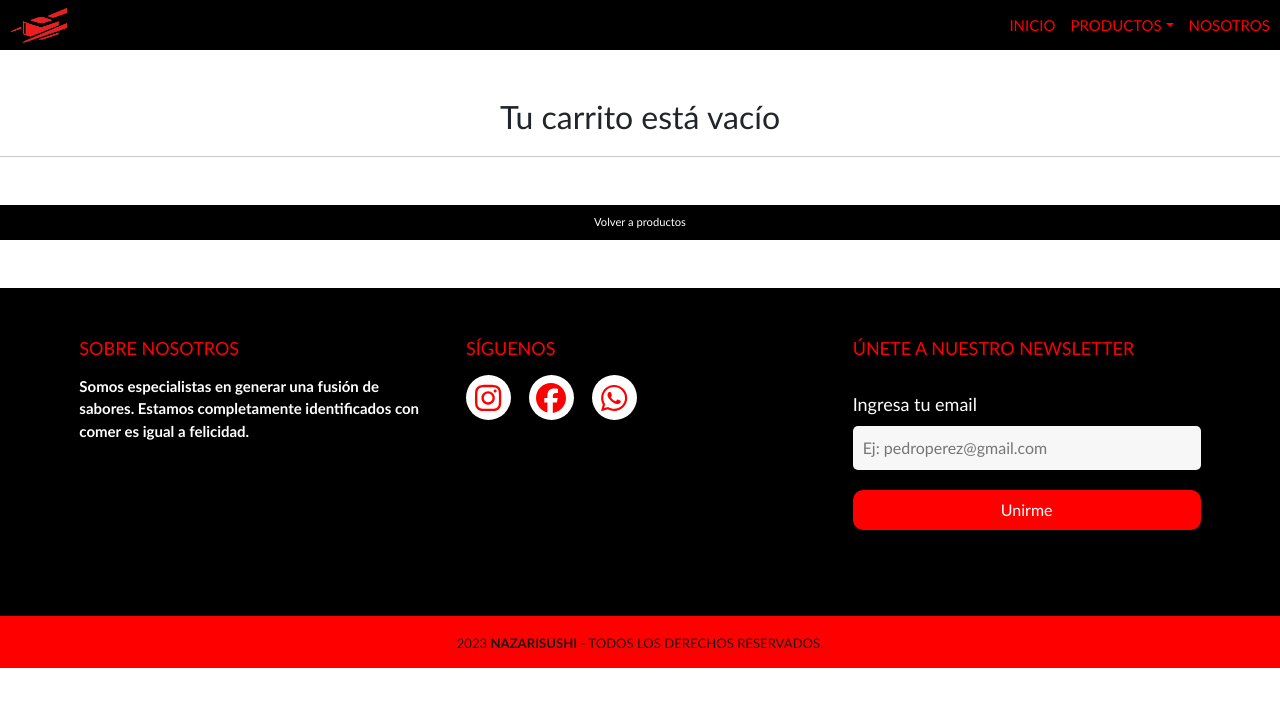
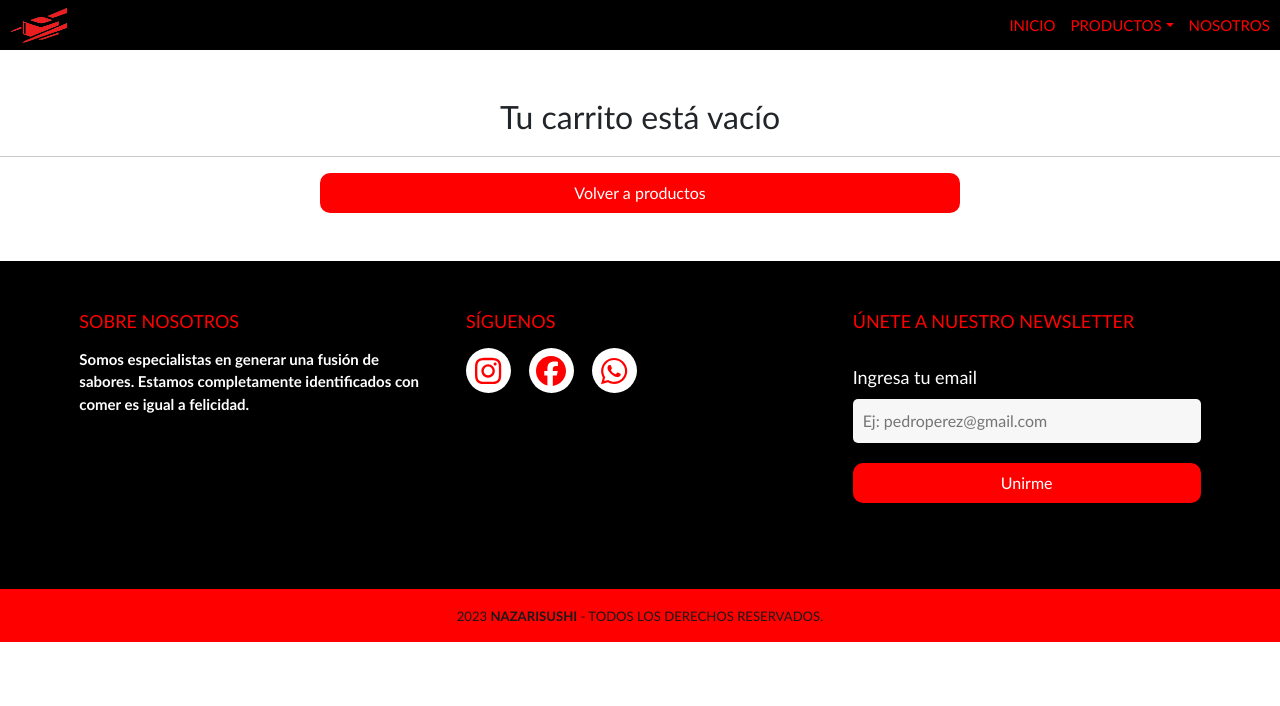
Before and after one commit to nazariegode/neigborsales, a React (Vite) app: page /cart in a window 1280 px wide. Shown: the top 706 px of the page. Built offline with nearby package versions, Linux system fonts and the light colour scheme.

Commit message:
nazariego

```diff
--- a/src/components/Cart/Cart.jsx
+++ b/src/components/Cart/Cart.jsx
@@ -17,7 +17,7 @@ const Cart = () => {
       <div className="cart-empty text-center my-5">
         <h2>Tu carrito está vacío</h2>
         <hr />
-        <Link className="btn btn-resume" to="/productos">
+        <Link className="btn-hola" to="/productos">
           Volver a productos
         </Link>
       </div>
@@ -70,7 +70,7 @@ const Cart = () => {
           </div>
 
           <div className="row">
-            <div className="col">Total Compra: ${totalCompra()}</div>
+            <div className="col prices">Total Compra: ${totalCompra()}</div>
           </div>
           <button className="btn btn-proccess">
             <Link to="/checkout" className="text-white text-decoration-none">Procesar Compra</Link>
--- a/src/components/Cart/Cart.scss
+++ b/src/components/Cart/Cart.scss
@@ -139,6 +139,27 @@ select, input {
   }
 }
 
+.btn-hola {
+  background-color: #ff0000;
+  color: white;
+  border: none;
+  border-radius: 10px;
+  width: 50%;
+  text-decoration: none;
+  height: 40px;
+  display: inline-flex;
+  justify-content: center;
+  align-items: center;
+  cursor: pointer;
+  font-size: 1rem;
+  transition: background-color 0.3s ease;
+
+  &:hover {
+    background-color: #000000;
+  }
+}
+
+
 .product-quantity {
   display: inline-block;
   width: 30px;
```
